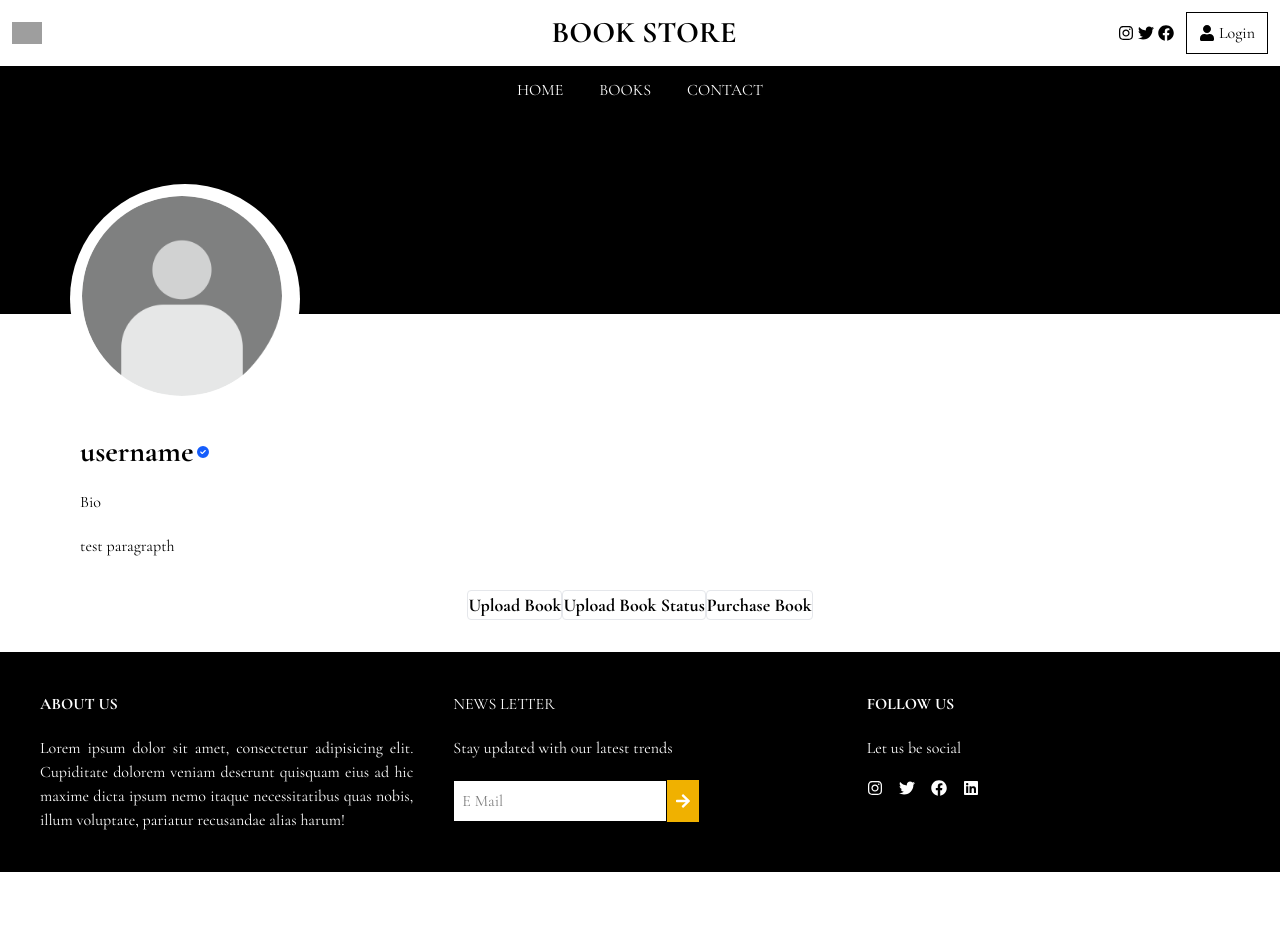
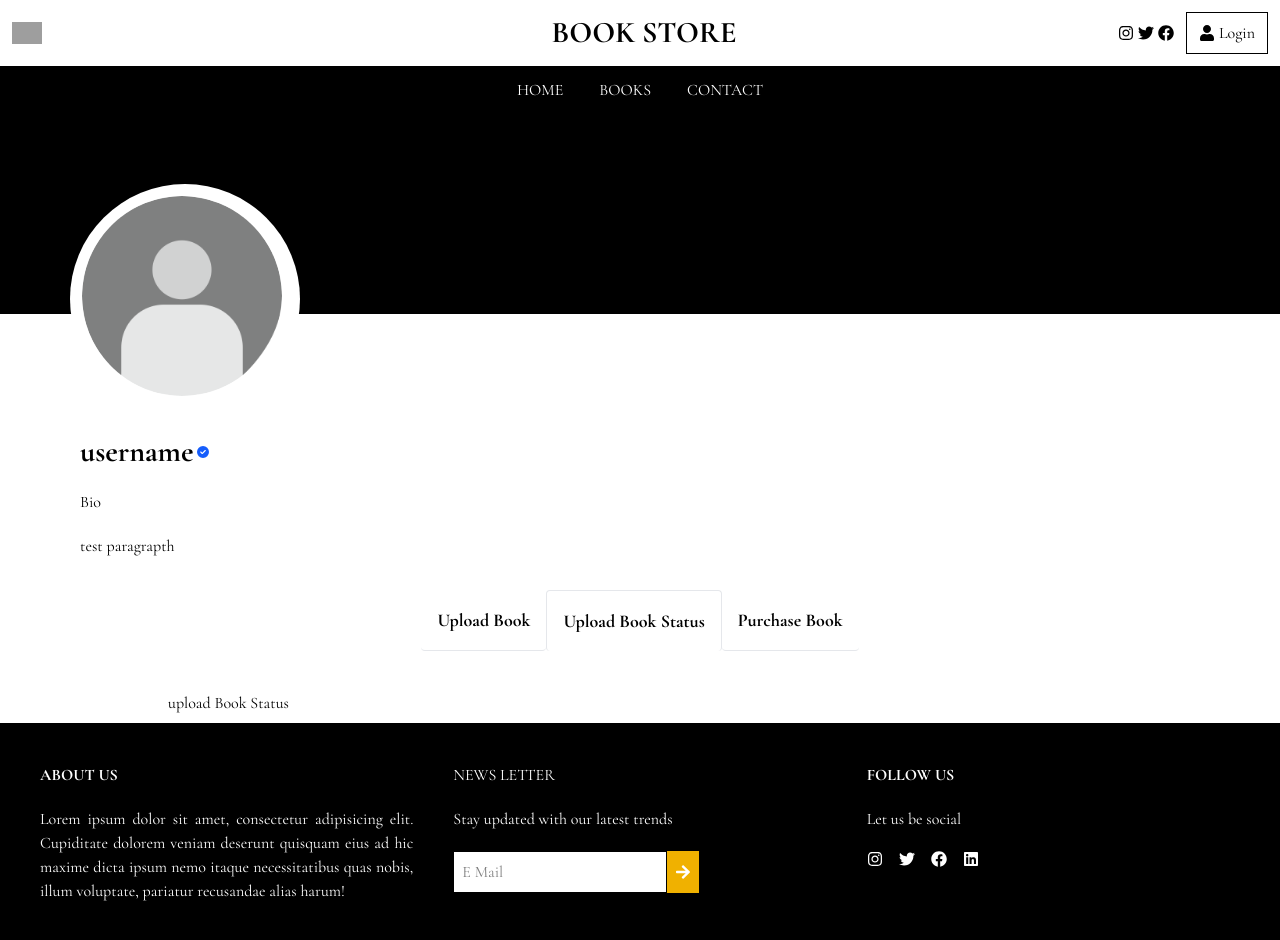
Before and after one commit to iqbalkkofficials/bookstore, a React (Vite) app: page /profile in a window 1280 px wide. Both pictures are taken after a click on the element "Upload Book Status". Shown: the top 940 px of the page. Before the commit the page ends 872 px from the top, so only its background shows below. Built offline with nearby package versions, Linux system fonts and the light colour scheme; grey boxes are pictures that could not be loaded.

Commit message:
code correction

```diff
--- a/src/users/components/PurchaseBook.jsx
+++ b/src/users/components/PurchaseBook.jsx
@@ -3,7 +3,7 @@ import React from 'react'
 function PurchaseBook() {
   return (
     <div>
-
+      Purchase Book
     </div>
   )
 }
--- a/src/users/components/UploadBookStatus.jsx
+++ b/src/users/components/UploadBookStatus.jsx
@@ -3,7 +3,7 @@ import React from 'react'
 function UploadBookStatus() {
   return (
     <div>
-
+      upload Book Status
     </div>
   )
 }
--- a/src/users/pages/Books.jsx
+++ b/src/users/pages/Books.jsx
@@ -6,7 +6,7 @@ import { useState } from "react";
 import { Link } from "react-router-dom";
 
 function Books() {
-  const [toggle, setToggle] = useState(false);
+  const [toggle, setToggle] = useState(true);
   return (
     <>
       <Header />
--- a/src/users/pages/Profile.jsx
+++ b/src/users/pages/Profile.jsx
@@ -41,22 +41,22 @@ function Profile() {
       <div className="md:px-40">
 {/* tabs */}
         <div className="flex justify-center items-center my-8 font-bold text-lg">
-            <p onClick={()=> setCurrentTab(1)} className="{currentTab==1? 'p-4 border-gray-200 border-l border-r border-t rounded cursor-pointer':'p-4 border-gray-200 border-b rounded cursor-pointer'}">Upload Book</p>
-            <p onClick={()=> setCurrentTab(2)} className="{currentTab==1? 'p-4 border-gray-200 border-l border-r border-t rounded cursor-pointer':'p-4 border-gray-200 border-b rounded cursor-pointer'}">Upload Book Status</p>
-            <p onClick={()=> setCurrentTab(3)} className="{currentTab==1? 'p-4 border-gray-200 border-l border-r border-t rounded cursor-pointer':'p-4 border-gray-200 border-b rounded cursor-pointer'}">Purchase Book</p>
+            <p onClick={()=> setCurrentTab(1)} className={currentTab==1?'p-4 border-gray-200 border-l border-r border-t rounded cursor-pointer':'p-4 border-gray-200 border-b rounded cursor-pointer'}>Upload Book</p>
+            <p onClick={()=> setCurrentTab(2)} className={currentTab==2?'p-4 border-gray-200 border-l border-r border-t rounded cursor-pointer':'p-4 border-gray-200 border-b rounded cursor-pointer'}>Upload Book Status</p>
+            <p onClick={()=> setCurrentTab(3)} className={currentTab==3?'p-4 border-gray-200 border-l border-r border-t rounded cursor-pointer':'p-4 border-gray-200 border-b rounded cursor-pointer'}>Purchase Book</p>
         </div>
         {/* tab content */}
         {
             currentTab==1 &&
-            <div><UploadBook/></div>
+            <div className="p-2"><UploadBook/></div>
         }
         {
             currentTab==2 &&
-            <div><UploadBookStatus/></div>
+            <div className="p-2"><UploadBookStatus/></div>
         }
         {
             currentTab==3 &&
-            <div><PurchaseBook/></div>
+            <div className="p-2"><PurchaseBook/></div>
         }
       </div>
       <Footer />
```
